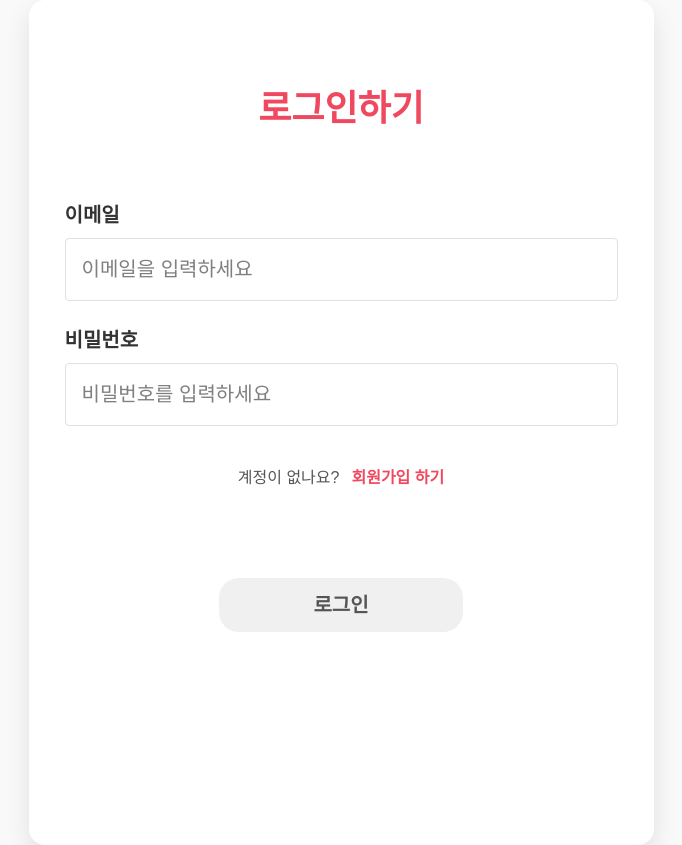
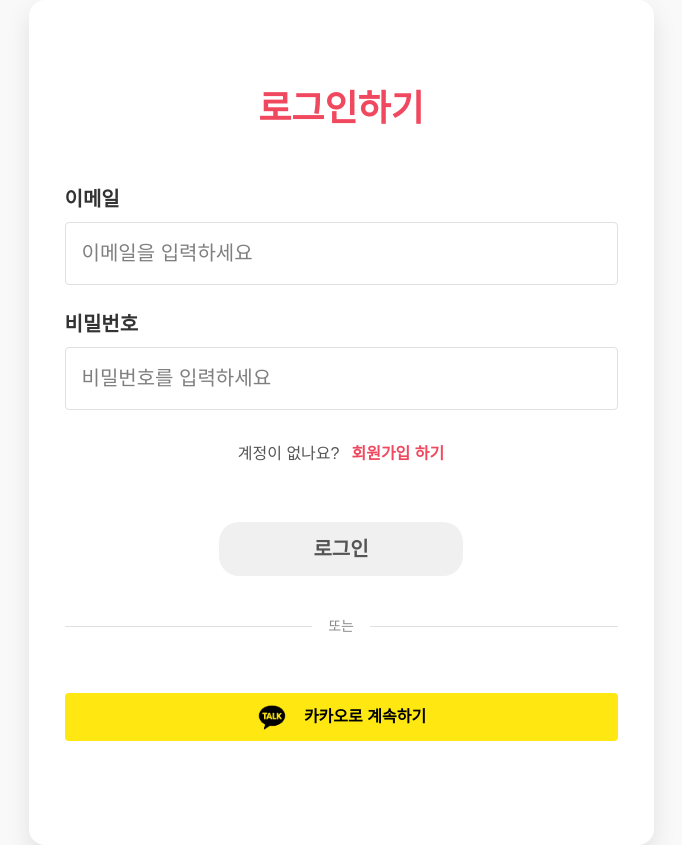
Before and after one commit to mrainbeat/week7_homework, a React app in the folder Delivery/: page /Login in a window 1280 px wide. Shown: the whole page, without its empty margins (299-981 px from the left). Built offline with nearby package versions, Linux system fonts and the light colour scheme; no server answers; the HTML template or start-up script is replaced by a standard one; a web font is replaced by a local one.

Commit message:
[Feat] 소셜 로그인 연동

```diff
--- /dev/null
+++ b/Delivery/src/components/layouts/KakaoLoginButton.jsx
@@ -0,0 +1,23 @@
+export const KakaoLoginButton = () => {
+  const REST_API_KEY = import.meta.env.VITE_KAKAO_API_KEY;
+  const REDIRECT_URI = import.meta.env.VITE_KAKAO_REDIRECT_URL;
+  const KAKAO_AUTH_URL = `https://kauth.kakao.com/oauth/authorize?client_id=${REST_API_KEY}&redirect_uri=${REDIRECT_URI}&response_type=code`;
+
+  const KakaoIcon = './src/assets/kakaotalk.png';
+
+  const handleLogin = () => {
+    window.location.href = KAKAO_AUTH_URL;
+  };
+  return (
+    <button
+      onClick={handleLogin}
+      className="w-full flex flex-row gap-4 justify-center py-2 items-center bg-[#FFE812] rounded-sm mt-4 hover:cursor-pointer"
+    >
+      <img src={KakaoIcon} alt="카카오 로그인" className="w-8 h-8" />
+      <p className="text-black font-semibold ">카카오로 계속하기</p>
+    </button>
+  );
+};
+// KaKaoLoginButton.jsx
+
+export default KakaoLoginButton;
--- /dev/null
+++ b/Delivery/src/pages/KakaoCallback.jsx
@@ -0,0 +1,64 @@
+import { useEffect } from 'react';
+import { useNavigate, useSearchParams } from 'react-router-dom';
+import useAuthStore from '../stores/useAuthStore';
+
+const KakaoCallback = () => {
+  const navigate = useNavigate();
+  const setAccessToken = useAuthStore((state) => state.setAccessToken);
+  const [searchParams] = useSearchParams();
+
+  const REDIRECT_URI = import.meta.env.VITE_KAKAO_REDIRECT_URL;
+
+  useEffect(() => {
+    const code = searchParams.get('code');
+
+    const getTokenFromKakao = async (code) => {
+      const params = new URLSearchParams();
+      params.append('grant_type', 'authorization_code');
+      params.append('client_id', import.meta.env.VITE_KAKAO_API_KEY);
+      params.append('redirect_uri', REDIRECT_URI);
+      params.append('code', code);
+
+      try {
+        const response = await fetch('https://kauth.kakao.com/oauth/token', {
+          method: 'POST',
+          headers: {
+            'Content-Type': 'application/x-www-form-urlencoded;charset=utf-8',
+          },
+          body: params,
+        });
+
+        if (response.ok) {
+          const data = await response.json();
+          console.log('카카오 토큰 발급 성공:', data);
+
+          // 스토리지에 토큰 저장
+          setAccessToken(data.access_token);
+
+          // 메인으로 이동
+          navigate('/', { replace: true });
+        } else {
+          const errorData = await response.json();
+          console.error('카카오 에러 상세내역:', errorData);
+          throw new Error('토큰 발급 실패');
+        }
+      } catch (error) {
+        console.error('에러 발생:', error);
+        alert('로그인에 실패했습니다.');
+        navigate('/login');
+      }
+    };
+    if (code) {
+      getTokenFromKakao(code);
+    }
+  }, [searchParams]);
+
+  return (
+    <div className="w-full h-screen flex items center justify-center text=white text-2xl">
+      <p className="text-lg font-medium text-gray-300">
+        카카오 로그인 처리 중입니다...
+      </p>
+    </div>
+  );
+};
+export default KakaoCallback;
--- a/Delivery/src/pages/Login.jsx
+++ b/Delivery/src/pages/Login.jsx
@@ -1,7 +1,7 @@
 import React, { useState } from 'react';
 import { useNavigate } from 'react-router-dom';
-import api from '../api/axios'; //axios 추가
-
+import api from '../api/axios'; // axios 추가
+import KakaoLoginButton from '../components/layouts/KakaoLoginButton';
 export default function Login({ onLoginSuccess }) {
   const [email, setEmail] = useState('');
   const [password, setPassword] = useState('');
@@ -20,13 +20,13 @@
     try {
       // 백엔드 쪽으로 형식 맞춰서 보냄
       const response = await api.post('/api/auth/login', {
-        email: email, // 회원가입 때처럼 email로 맞춰서 전송
+        email: email,
         password: password,
       });
 
       console.log('로그인 성공:', response.data);
 
-      //accessToken 저장하기
+      // accessToken 저장하기
       const token =
         response.data.accessToken || response.data.data?.accessToken;
 
@@ -35,7 +35,7 @@
         localStorage.setItem('accessToken', token);
         localStorage.setItem('isLoggedIn', 'true');
 
-        //내 정보 조회하는 응답 받기
+        // 내 정보 조회하는 응답 받기
         try {
           const meResponse = await api.get('/api/users/me', {
             headers: {
@@ -44,14 +44,14 @@
           });
           console.log('로그인 직후 내 정보 응답 :', meResponse.data);
 
-          //응답 데이터속 크레딧 정보 저장
+          // 응답 데이터속 크레딧 정보 저장
           const userCredit = meResponse.data.data.credit;
           localStorage.setItem('myCredit', String(userCredit));
         } catch (meError) {
           console.error('내 정보 가져오기 실패:', meError);
         }
 
-        if (typeof onLoginSuccess) {
+        if (typeof onLoginSuccess === 'function') {
           await onLoginSuccess(token);
         }
       }
@@ -60,7 +60,6 @@
       navigate('/Menu');
     } catch (error) {
       console.error('로그인 실패:', error);
-      // 백엔드가 틀렸다고 알려주면 에러 메시지 띄우기
 
       alert(
         error.response?.data?.message ||
@@ -72,20 +71,20 @@
 
   return (
     <div className="flex justify-center items-center min-h-screen bg-[#f9f9f9] px-4">
-      {/* 회원가입 페이지와 동일한 규격의 메인 박스 */}
+      {/* 메인 박스 */}
       <div className="relative w-full max-w-[625px] h-auto min-h-[845px] bg-white border-2 border-white rounded-[16px] shadow-[0_10px_25px_rgba(0,0,0,0.1)] px-[20px] py-[40px] flex flex-col items-center">
-        {/* 타이틀 로고 영역 */}
-        <h1 className="text-[#f0485f] text-[36px] font-bold mt-[40px] mb-[64px] text-center">
+        {/* 타이틀 영역 */}
+        <h1 className="text-[#f0485f] text-[36px] font-bold mt-[40px] mb-[48px] text-center">
           로그인하기
         </h1>
 
         <form
           onSubmit={handleSubmit}
           noValidate
-          className="w-full flex flex-col items-center gap-[24px]"
+          className="w-full max-w-[553px] flex flex-col items-center gap-[24px]"
         >
           {/* 이메일 입력 영역 */}
-          <div className="flex flex-col w-full max-w-[553px]">
+          <div className="flex flex-col w-full">
             <label
               htmlFor="email-input"
               className="text-[20px] font-bold text-[#333333] mb-[8px] text-left"
@@ -104,7 +103,7 @@
           </div>
 
           {/* 비밀번호 입력 영역 */}
-          <div className="flex flex-col w-full max-w-[553px]">
+          <div className="flex flex-col w-full">
             <label
               htmlFor="password-input"
               className="text-[20px] font-bold text-[#333333] mb-[8px] text-left"
@@ -123,7 +122,7 @@
           </div>
 
           {/* 회원가입 링크 영역 */}
-          <div className="flex items-center gap-[12px] mt-[16px] text-[16px] text-[#555555]">
+          <div className="flex items-center gap-[12px] mt-[8px] text-[16px] text-[#555555]">
             <span>계정이 없나요?</span>
             <span
               onClick={() => navigate('/signup')}
@@ -133,13 +132,25 @@
             </span>
           </div>
 
-          {/* 로그인 버튼 */}
+          {/* 일반 로그인 버튼 */}
           <button
             type="submit"
-            className="w-[244px] h-[54px] bg-[#f0f0f0] text-[#555555] border-none rounded-[20px] text-[20px] font-bold cursor-pointer mx-auto mt-[64px] transition-all duration-200 ease-in-out hover:bg-red-primary hover:text-white"
+            className="w-[244px] h-[54px] bg-[#f0f0f0] text-[#555555] border-none rounded-[20px] text-[20px] font-bold cursor-pointer mt-[32px] transition-all duration-200 ease-in-out hover:bg-red-primary hover:text-white"
           >
             로그인
           </button>
+
+          {/* 구분선 */}
+          <div className="w-full flex items-center my-4">
+            <div className="flex-grow border-t border-[#e0e0e0]"></div>
+            <span className="px-4 text-[14px] text-[#888888]">또는</span>
+            <div className="flex-grow border-t border-[#e0e0e0]"></div>
+          </div>
+
+          {/* 카카오 로그인 버튼 영역 */}
+          <div className="w-full">
+            <KakaoLoginButton />
+          </div>
         </form>
       </div>
     </div>
```
Also changed, not shown: Delivery/src/assets/kakaotalk.png (added).
